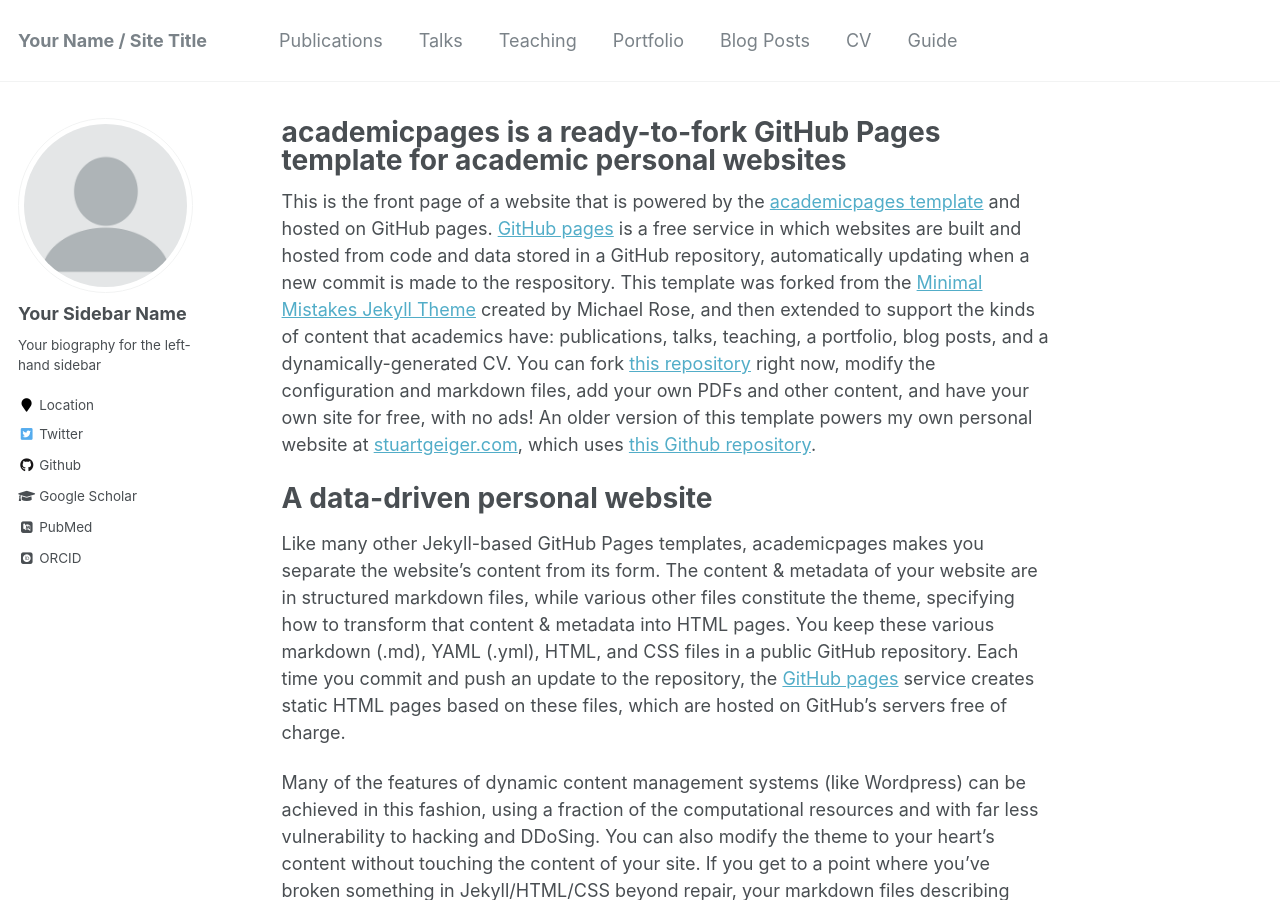
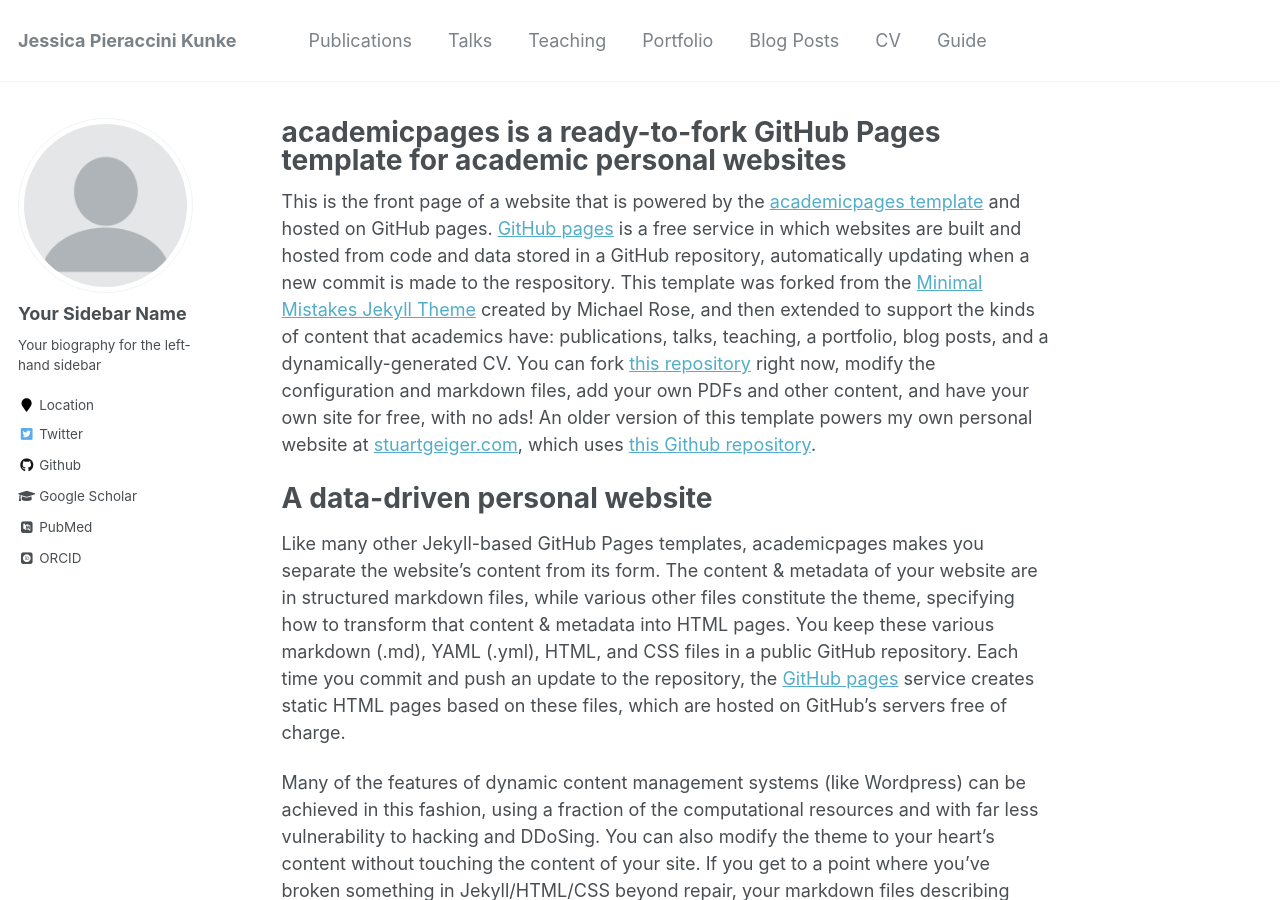
Before and after one commit to jpierkunke/jpierkunke.github.io, a Jekyll site: the page built from _pages/about.md, in a window 1280 px wide and 900 px high. Built offline with Jekyll 4.4.1, drawn with Linux system fonts in a browser that asks for light colours; some web fonts are replaced.

Commit message:
Update _config.yml

```diff
--- a/_config.yml
+++ b/_config.yml
@@ -7,7 +7,7 @@
 
 # Site Settings
 locale                   : "en-US"
-title                    : "Your Name / Site Title"
+title                    : "Jessica Pieraccini Kunke"
 title_separator          : "-"
 name                     : &name "Your Name"
 description              : &description "personal description"
```
